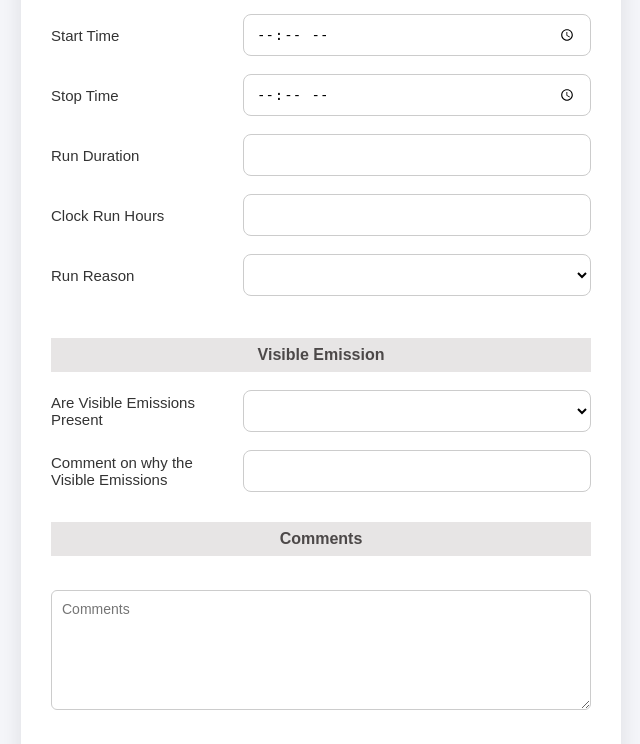
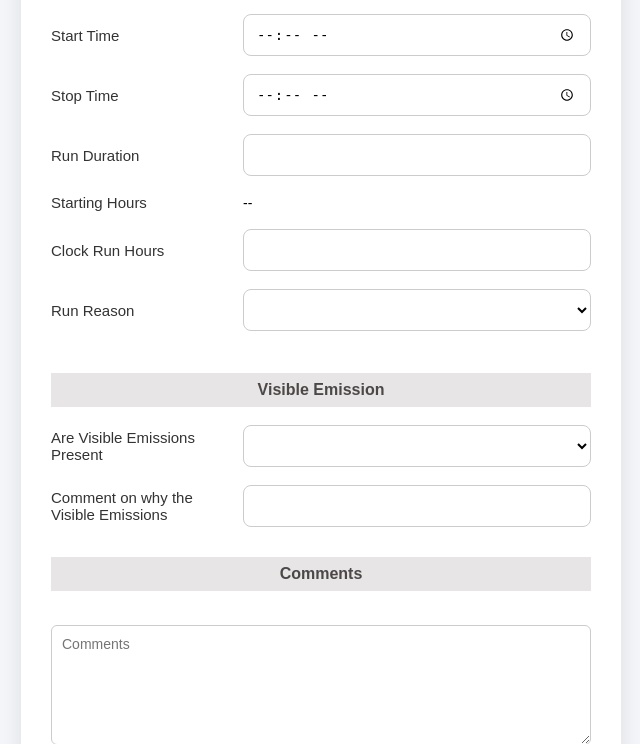
Before and after one commit to MichalLoewenstein/STCH-Environmental-Inspections, a Flask app: page /generator in a window 1280 px wide. Shown: the part 405-1149 px from the top of the page, without its empty margins (319-959 px from the left). Run offline with Flask 3, Linux system fonts and the light colour scheme.

Commit message:
starting hours

```diff
--- a/templates/forms/Generator.html
+++ b/templates/forms/Generator.html
@@ -99,6 +99,10 @@ html { visibility: hidden; }
     <!-- ===================================================== -->
     <!-- ✅ PRESSURE / MEASUREMENTS -->
     <!-- ===================================================== -->
+    <div class="input-row">
+        <label>Starting Hours</label>
+        <span id="starting_hours">--</span>
+    </div>
 
 
     <div class="input-row">
```
